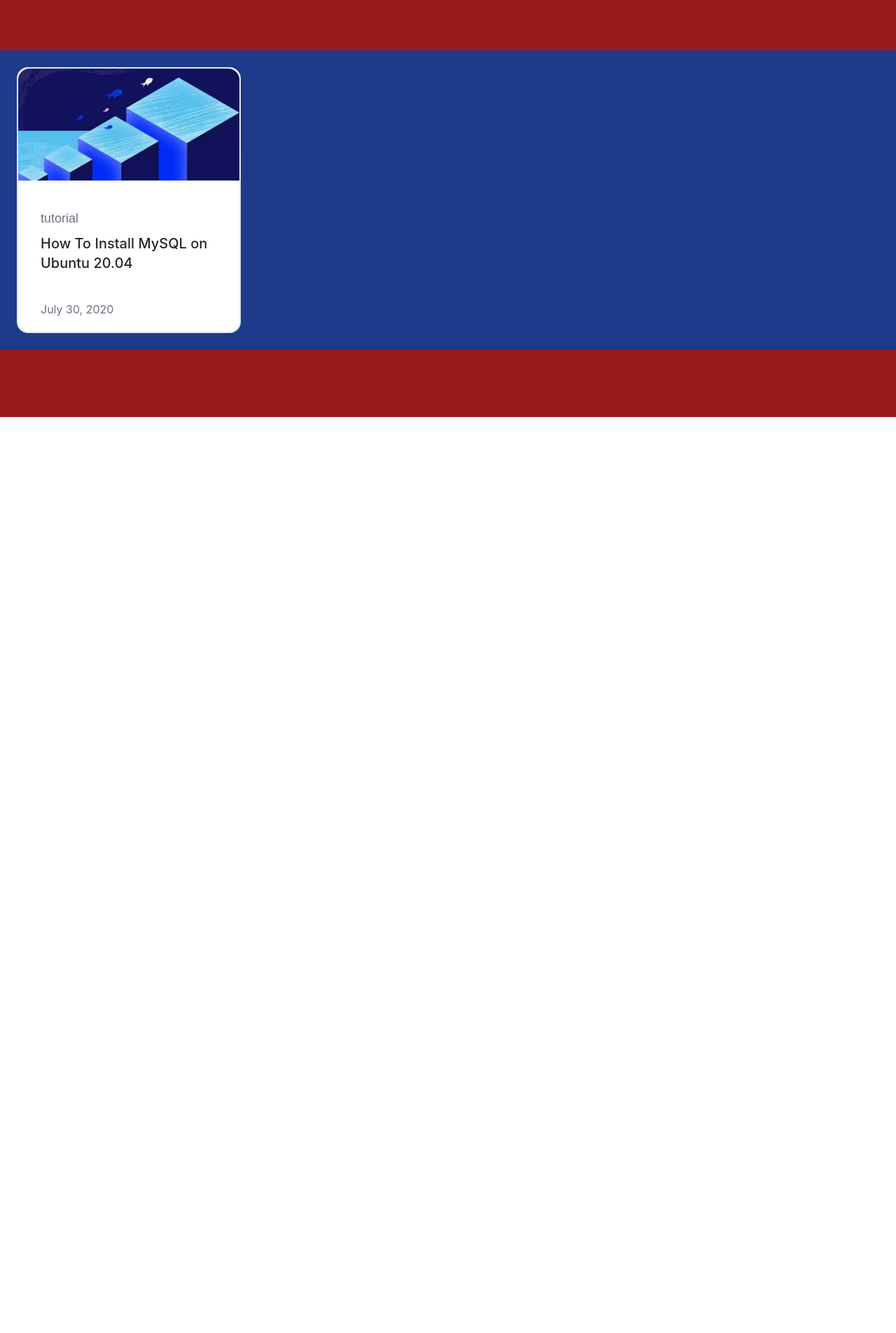
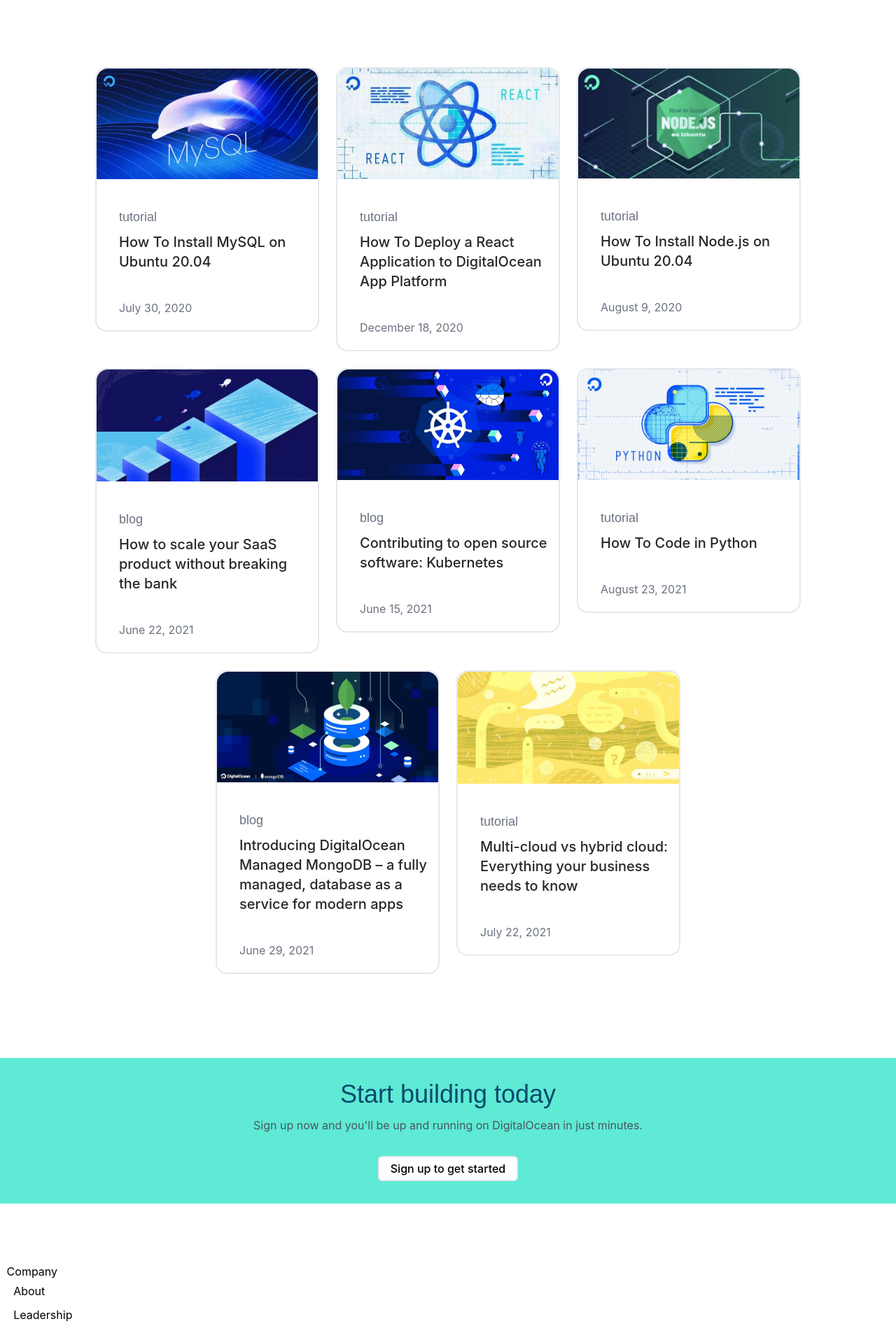
Before and after one commit to thisisharsh7/14-days-of-Clones, a React (Create React App) app in the folder digital-ocean-cat/: page / in a window 1280 px wide. Shown: the part 3586-5491 px from the top of the page at 70% size. Before the commit the page ends 4262 px from the top, so only its background shows below. Built offline with nearby package versions, Linux system fonts and the light colour scheme.

Commit message:
project on go

```diff
--- a/digital-ocean-cat/src/App.js
+++ b/digital-ocean-cat/src/App.js
@@ -1,12 +1,14 @@
 import React from "react";
 import Header from "./Components/Header";
 import Main from "./Components/Main";
+import Footer from "./Components/Footer";
 
 export default function App() {
   return (
     <>
       <Header />
       <Main />
-      </>
+      <Footer />
+    </>
   );
 }
--- /dev/null
+++ b/digital-ocean-cat/src/Components/Footer.js
@@ -0,0 +1,107 @@
+import React from "react";
+import footerLogo from "./images/footerlogo.svg";
+
+export default function Footer() {
+  return (
+    <footer>
+      <ul>
+        <li>
+          Company
+          <ul>
+            <li>About</li>
+            <li>Leadership</li>
+            <li>Blog</li>
+            <li>Careers</li>
+            <li>Customers</li>
+            <li>Partners</li>
+            <li>Referral Program</li>
+            <li>Press</li>
+            <li>Legal</li>
+            <li>Trust Platform</li>
+            <li>Investor Relations</li>
+            <li>DO Impact</li>
+          </ul>
+        </li>
+        <li>
+          Products
+          <ul>
+            <li>Products Overview</li>
+            <li>Droplets</li>
+            <li>Kubernetes</li>
+            <li>App Platform</li>
+            <li>Functions</li>
+            <li>Managed Databases</li>
+            <li>Spaces</li>
+            <li>Marketplace</li>
+            <li>Load Balancers</li>
+            <li>Block Storage</li>
+            <li>Tools & Integrations</li>
+            <li>API</li>
+            <li>Pricing</li>
+            <li>Documentation</li>
+            <li>Release Notes</li>
+            <li>Uptime</li>
+          </ul>
+        </li>
+        <li>
+          Community
+          <ul>
+            <li>Tutorials</li>
+            <li>Q&A</li>
+            <li>CSS-Tricks</li>
+            <li>Write for DOnations</li>
+            <li>Currents Research</li>
+            <li>Hatch Startup Program</li>
+            <li>deploy by DigitalOcean</li>
+            <li>Shop Swag</li>
+            <li>Research Program</li>
+            <li>Open Source</li>
+            <li>Code of Conduct</li>
+            <li>Newsletter Signup</li>
+            <li>Meetups</li>
+          </ul>
+        </li>
+        <li>
+          Solutions
+          <ul>
+            <li>Website Hosting</li>
+            <li>VPS Hosting</li>
+            <li>Web & Mobile Apps</li>
+            <li>Game Development</li>
+            <li>Streaming</li>
+            <li>VPN</li>
+            <li>SaaS Platforms</li>
+            <li>Cloud Hosting for Blockchain</li>
+          </ul>
+        </li>
+        <li>
+          Contanct
+          <ul>
+            <li>Support</li>
+            <li>Sales</li>
+            <li>Report Abuse</li>
+            <li>System Status</li>
+            <li>Share your ideas</li>
+          </ul>
+        </li>
+      </ul>
+      <div>
+        <div>
+            <img src={footerLogo} alt="footerLogo"/>
+            <p>© 2022 DigitalOcean, LLC. All rights reserved.</p>
+        </div>
+        <ul>
+            <li><img src="https://www.digitalocean.com/_next/static/media/socialTwitch.a40b5940.svg" alt="twitch" /></li>
+            <li><img src="https://www.digitalocean.com/_next/static/media/socialTwitter.26ed7e61.svg" alt="twitter" /></li>
+            <li><img src="https://www.digitalocean.com/_next/static/media/socialFb.c716d8b2.svg" alt="twitter" /></li>
+            <li><img src="https://www.digitalocean.com/_next/static/media/socialInstagram.5fb5ecbd.svg" alt="twitter" /></li>
+            <li><img src="https://www.digitalocean.com/_next/static/media/socialYoutube.3ea36203.svg" alt="twitter" /></li>
+            <li><img src="https://www.digitalocean.com/_next/static/media/socialLinkedin.7662d59b.svg" alt="twitter" /></li>
+            <li><img src="https://www.digitalocean.com/_next/static/media/socialDev.c2375b02.svg" alt="twitter" /></li>
+            <li><img src="https://www.digitalocean.com/_next/static/media/socialGlassdoor.b7323088.svg" alt="twitter" /></li>
+            <li><img src="https://www.digitalocean.com/_next/static/media/socialBuiltinnyc.39adf06d.svg" alt="twitter" /></li>
+        </ul>
+      </div>
+    </footer>
+  );
+}
--- a/digital-ocean-cat/src/Components/Main.js
+++ b/digital-ocean-cat/src/Components/Main.js
@@ -10,11 +10,11 @@
 import tbutton from "./images/tbutton.svg";
 import fobutton from "./images/fobutton.svg";
 import doc1 from "./images/doc1.svg";
-import saas from "./images/saas.jpg";
 import data from "./tutorial.json";
 
 export default function Main() {
   const [over, getOver] = useState("");
+
   return (
     <main className="relative pb-20">
       <section className=" first pt-12  pb-24 flex flex-col items-center gap-8 relative">
@@ -278,24 +278,40 @@
           </a>
         </div>
       </section>
-      <section className="py-24 bg-red-800">
-        <div className="flex flex-wrap bg-blue-900 max-w-screen-2xl p-6 mx-auto">
-
-          <div className="flex flex-col gap-10 max-w-xs bg-white border-2 rounded-2xl pb-5">
+      <section className="py-24">
+        <div className="flex gap-6 flex-wrap max-w-screen-2xl p-6 mx-auto items-start justify-center">
+        {
+          data.map((sdata)=>{
+            return(
+              <div key={sdata.id} className="flex flex-col gap-10 max-w-xs bg-white border-2 rounded-2xl pb-5 cursor-pointer">
             <img
-              src={saas}
-              alt="saas"
+              src={require(`./images/${sdata.isrc}.jpg`)}
+              alt={sdata.isrc}
               className="p-0 rounded-none rounded-t-2xl"
             />
-            <div className="flex flex-col gap-2 pl-8">
-              <h1 className="text-lg text-gray-500">tutorial</h1>
+            <div className="flex flex-col gap-2 pl-8 pr-2">
+              <h1 className="text-lg text-gray-500">{sdata.type}</h1>
               <p className="font-medium text-zinc-800 text-xl">
-                How To Install MySQL on Ubuntu 20.04
+                {sdata.intro}
               </p>
             </div>
-            <p className="pl-8 text-gray-500">July 30, 2020</p>
+            <p className="pl-8 text-gray-500">{sdata.date}</p>
           </div>
+            )
+          })
+        }
         </div>
+      </section>
+      <section>
+        <div className="flex flex-col items-center gap-8 py-8 px-10 bg-teal-300">
+            <div className="flex flex-col gap-3 text-center">
+              <h1 className="text-4xl text-sky-900">Start building today</h1>
+              <p className="max-w-xl text-gray-600">
+              Sign up now and you'll be up and running on DigitalOcean in just minutes.
+              </p>
+            </div>
+            <button className="bg-white font-medium border-2 px-4 py-1 rounded-md">Sign up to get started</button>
+            </div>
       </section>
     </main>
   );
--- a/digital-ocean-cat/src/Components/tutorial.json
+++ b/digital-ocean-cat/src/Components/tutorial.json
@@ -1,56 +1,64 @@
 [
   {
+    "id": 1,
     "type": "tutorial",
-    "isrc": "./images/mysql.jpg",
+    "isrc": "mysql",
     "intro": "How To Install MySQL on Ubuntu 20.04",
     "date": "July 30, 2020"
   },
 
   {
+    "id": 2,
     "type": "tutorial",
-    "isrc": "./images/react.jpg",
+    "isrc": "react",
     "intro": "How To Deploy a React Application to DigitalOcean App Platform",
     "date": "December 18, 2020"
   },
 
   {
+    "id": 3,
     "type": "tutorial",
-    "isrc": "./images/nodejs.jpg",
+    "isrc": "nodejs",
     "intro": "How To Install Node.js on Ubuntu 20.04",
     "date": "August 9, 2020"
   },
 
   {
+    "id": 4,
     "type": "blog",
-    "isrc": "./images/saas.jpg",
+    "isrc": "saas",
     "intro": "How to scale your SaaS product without breaking the bank",
     "date": "June 22, 2021"
   },
 
   {
+    "id": 5,
     "type": "blog",
-    "isrc": "./images/kubernetes.jpg",
+    "isrc": "kubernetes",
     "intro": "Contributing to open source software: Kubernetes",
     "date": "June 15, 2021"
   },
 
   {
+    "id": 6,
     "type": "tutorial",
-    "isrc": "./images/python.jpg",
+    "isrc": "python",
     "intro": "How To Code in Python",
     "date": "August 23, 2021"
   },
 
   {
+    "id": 7,
     "type": "blog",
-    "isrc": "./images/mongodb.jpg",
+    "isrc": "mongodb",
     "intro": "Introducing DigitalOcean Managed MongoDB – a fully managed, database as a service for modern apps",
     "date": "June 29, 2021"
   },
 
   {
+    "id": 8,
     "type": "tutorial",
-    "isrc": "./images/cloud.jpg",
+    "isrc": "cloud",
     "intro": "Multi-cloud vs hybrid cloud: Everything your business needs to know",
     "date": "July 22, 2021"
   }
```
Also changed, not shown: digital-ocean-cat/src/Components/images/footerlogo.svg (added).
